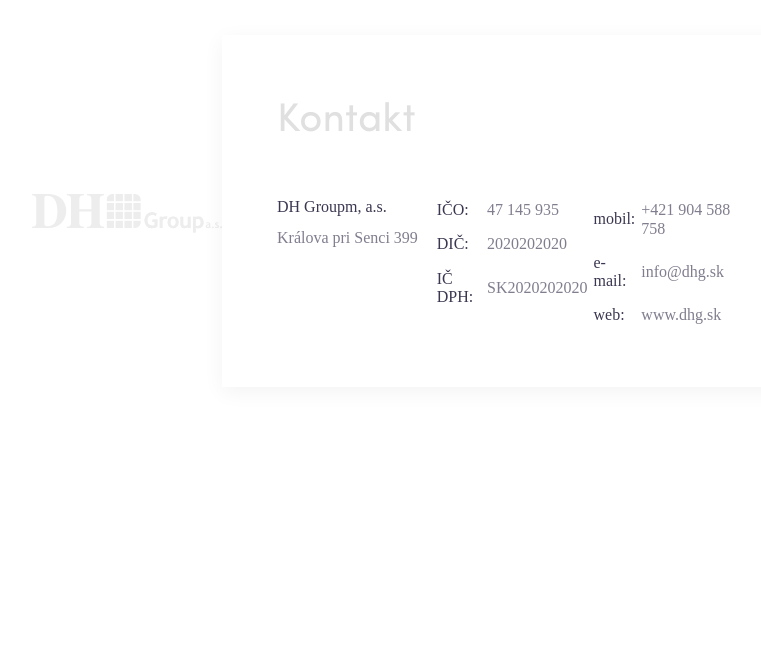
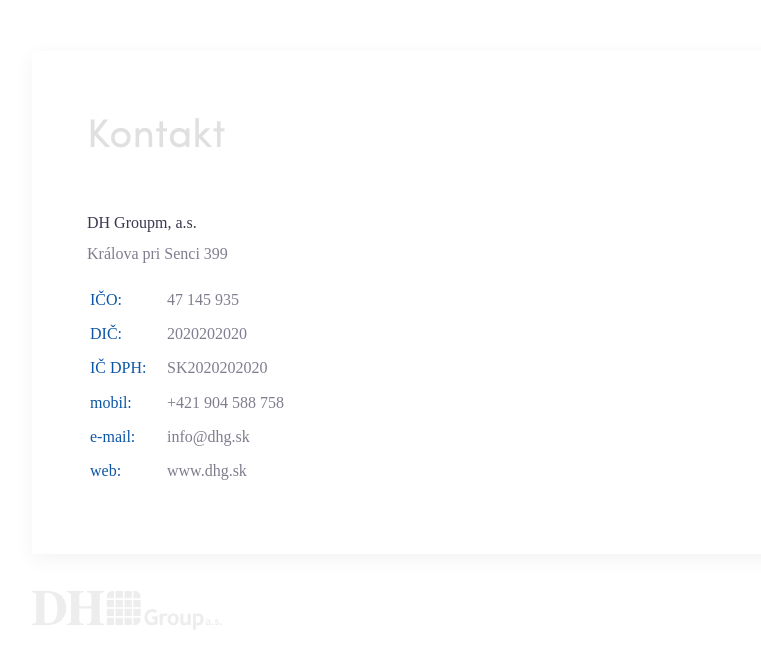
Before and after one commit to erikibolya/dhg, a website: page public_html/developing.html in a window 1280 px wide. Shown: the part 1600-2268 px from the top of the page, without its empty margins (433-1194 px from the left). Before the commit the page ends 2027 px from the top, so only its background shows below. Drawn offline with Linux system fonts and the light colour scheme; a script that the page names is missing; a web font is replaced by a local one.

Commit message:
Contacts respo

```diff
--- a/public_html/public/scss/app/components/contacts/_.scss
+++ b/public_html/public/scss/app/components/contacts/_.scss
@@ -8,6 +8,7 @@
     color: $contacts-color;
     @include fluid-font(xs);
     box-shadow: 0 rem(5) rem(20) 0 rgba(0, 0, 0, 0.05);
+    margin-bottom: rem(20);
 }
 
 .contacts__logo{
@@ -29,7 +30,12 @@
 }
 
 .contacts__col{
-    width: 33%;
+    width: 100%;
+    margin-bottom: 0.7em;
+    @include media(1300){
+        margin-bottom: 0;
+        width: 33%;
+    }
 }
 
 .contacts__line{
--- a/public_html/public/scss/app/components/footer/_.scss
+++ b/public_html/public/scss/app/components/footer/_.scss
@@ -11,6 +11,7 @@
     padding-bottom: 2.5em;
     justify-content: space-between;
     align-items: center;
+    flex-wrap: wrap-reverse;
 }
 
 .footer__img{
--- a/public_html/public/scss/app/components/heading/_.scss
+++ b/public_html/public/scss/app/components/heading/_.scss
@@ -43,6 +43,7 @@
         display: inline-block;
         position: relative;
         bottom: rem(4);
+        margin-bottom: rem(10);
         margin-right: rem(30);
         font-size: rem(18);
         padding: rem(11) rem(43) rem(11) rem(43);
--- a/public_html/public/scss/app/components/info/_.scss
+++ b/public_html/public/scss/app/components/info/_.scss
@@ -135,6 +135,7 @@
     transition-property: transform;
     transition-duration: 500ms;
     box-shadow: 0.3125rem 0 1.25rem 0 rgba(0, 0, 0, 0.05);
+    white-space: nowrap;
 
     &:after{
         display: block;
--- a/public_html/public/scss/app/components/placeholder-text/_.scss
+++ b/public_html/public/scss/app/components/placeholder-text/_.scss
@@ -1,6 +1,7 @@
 @import "variables.scss";
 
 .placeholder-text{
+    user-select: none;
     color: transparent !important;
     border-bottom: rem(12) solid #f8f8f8 !important;
 
--- a/public_html/public/scss/app/components/table/_.scss
+++ b/public_html/public/scss/app/components/table/_.scss
@@ -19,29 +19,21 @@
         width: rem(75);
         color: $table-color-dark;
 
-        @at-root .main--developing .table--color &{
+        @at-root .page--developing .table--color &{
             color: $color-developing;
         }
-        @at-root .main--finance .table--color &{
+        @at-root .page--finance .table--color &{
             color: $color-finance;
         }
-        @at-root .main--landscape .table--color &{
+        @at-root .page--landscape .table--color &{
             color: $color-landscape;
         }
-        @at-root .main--solar .table--color &{
+        @at-root .page--solar .table--color &{
             color: $color-solar;
         }
-        @at-root .main--about .table--color &{
+        @at-root .page--about .table--color &{
             color: $color-about;
         }
-
-        @at-root .table--info &{
-            @include media($info-breakpoint){
-                width: auto;
-            }
-        }
-
-
     }
 
     @at-root .table__row--space &{
```
Also changed, not shown: public_html/public/css/main.css, 1 other file.
